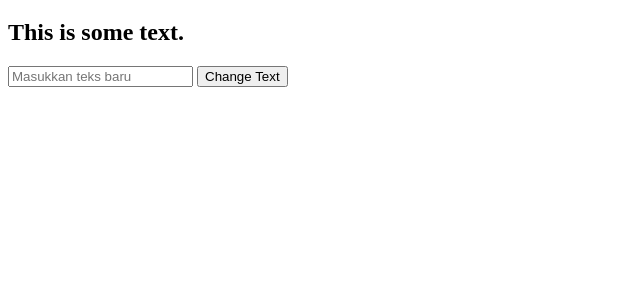
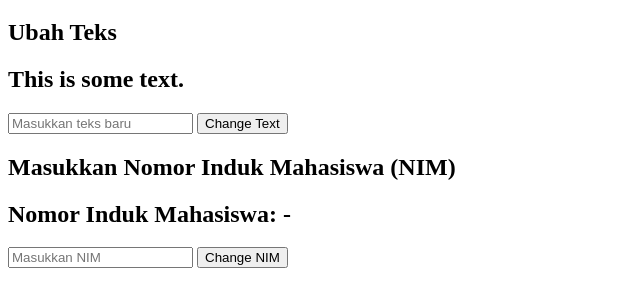
Before and after one commit to raihannajmi/CH2-09-19-2024-Tugas-Kelompok-1, a plain HTML site: page index.html in a window 1280 px wide. Shown: the part 61-368 px from the top of the page, without its empty margins (0-640 px from the left). Drawn offline with Linux system fonts and the light colour scheme.

Commit message:
contoh NIM

```diff
--- a/index.html
+++ b/index.html
@@ -8,7 +8,9 @@
   <body>
     <h1>Hello World!</h1>
 
+    <!-- Section untuk mengubah teks -->
     <section>
+      <h2>Ubah Teks</h2>
       <h1 id="demo">This is some text.</h1>
 
       <input type="text" id="inputText" placeholder="Masukkan teks baru" />
@@ -26,5 +28,26 @@
         }
       </script>
     </section>
+
+    <!-- Section untuk memasukkan NIM -->
+    <section>
+      <h2>Masukkan Nomor Induk Mahasiswa (NIM)</h2>
+      <h1 id="nimDemo">Nomor Induk Mahasiswa: -</h1>
+
+      <input type="text" id="nimInput" placeholder="Masukkan NIM" />
+
+      <button onclick="changeNIM()">Change NIM</button>
+
+      <script>
+        function changeNIM() {
+          //Input untuk NIM
+          let nimElement = document.getElementById("nimInput");
+          let nimDemoElement = document.getElementById("nimDemo");
+
+          //Teks elemen 'nimDemo' berdasarkan input NIM
+          nimDemoElement.textContent = `Nomor Induk Mahasiswa: ${nimElement.value}`;
+        }
+      </script>
+    </section>
   </body>
 </html>
```
